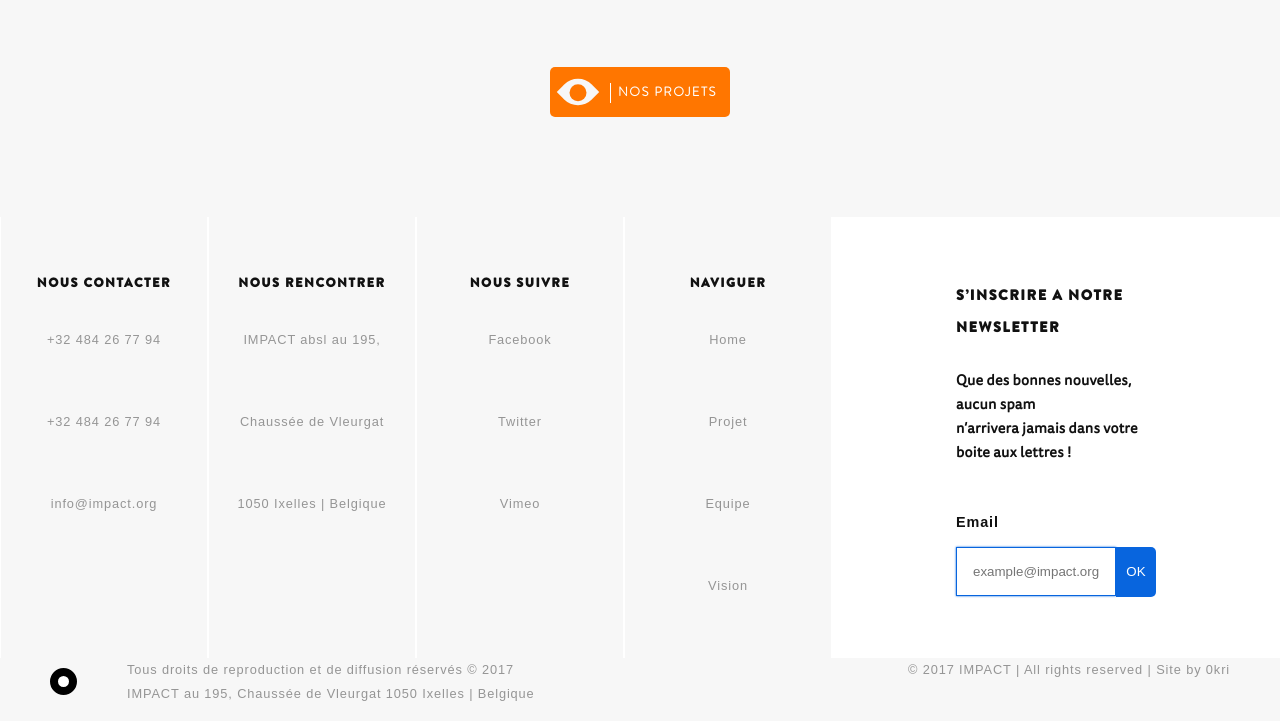
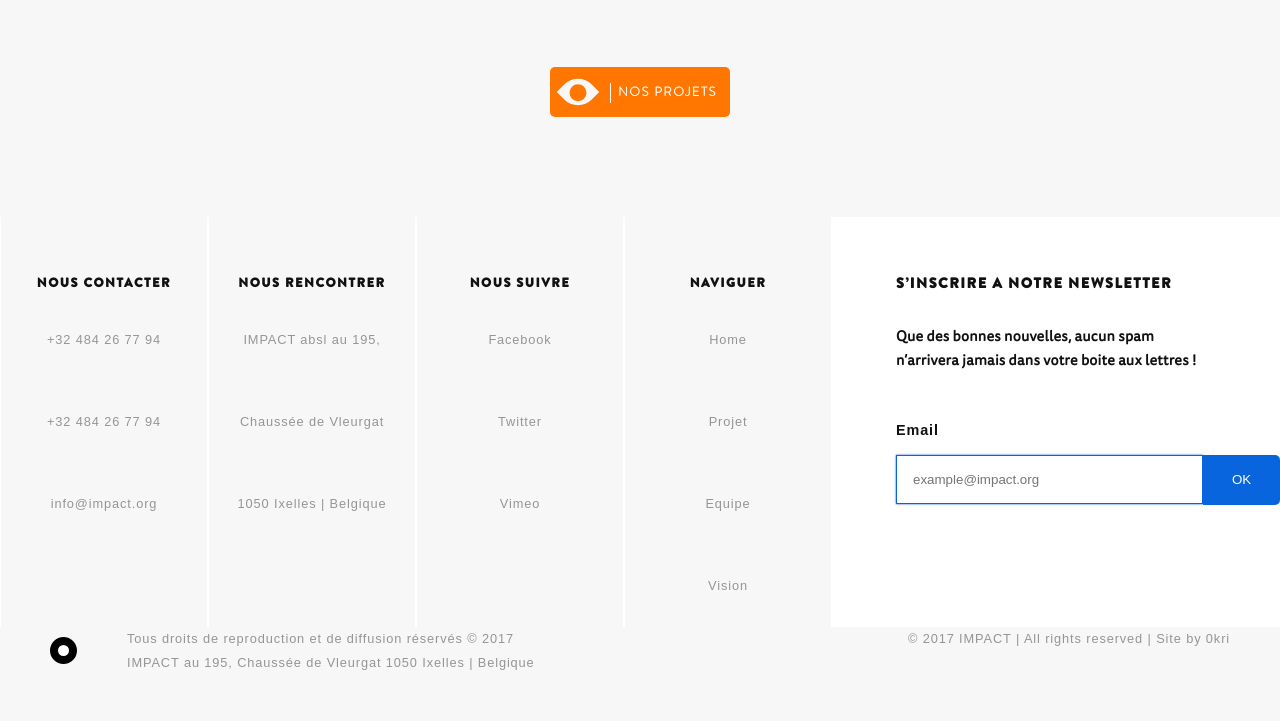
Before and after one commit to 0kri/Re-Educate-10, a plain HTML site: page index.html in a window 1280 px wide. Shown: the part 4469-5190 px from the top of the page. After the commit the page ends 5159 px from the top, so only its background shows below. Drawn offline with Linux system fonts and the light colour scheme.

Commit message:
change paddings

```diff
--- a/style.css
+++ b/style.css
@@ -431,7 +431,8 @@ li:nth-child(3):after {
     flex-direction: column;
     background-color: #FFFFFF;
     width: 35%;
-    padding: 62px 124px;
+    padding-top: 50px;
+    padding-left: 5%;
 }
 .email h3 {
     color: #111111;
```
